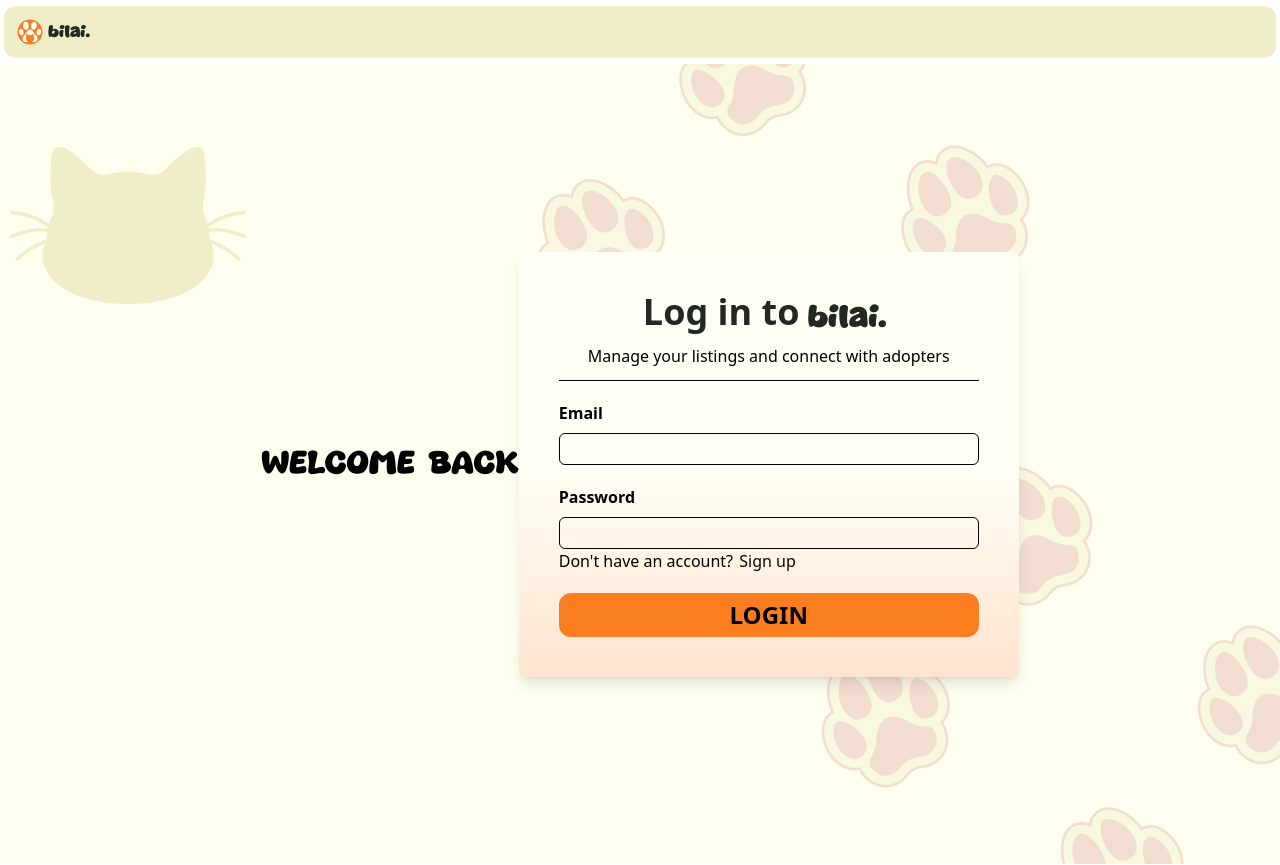
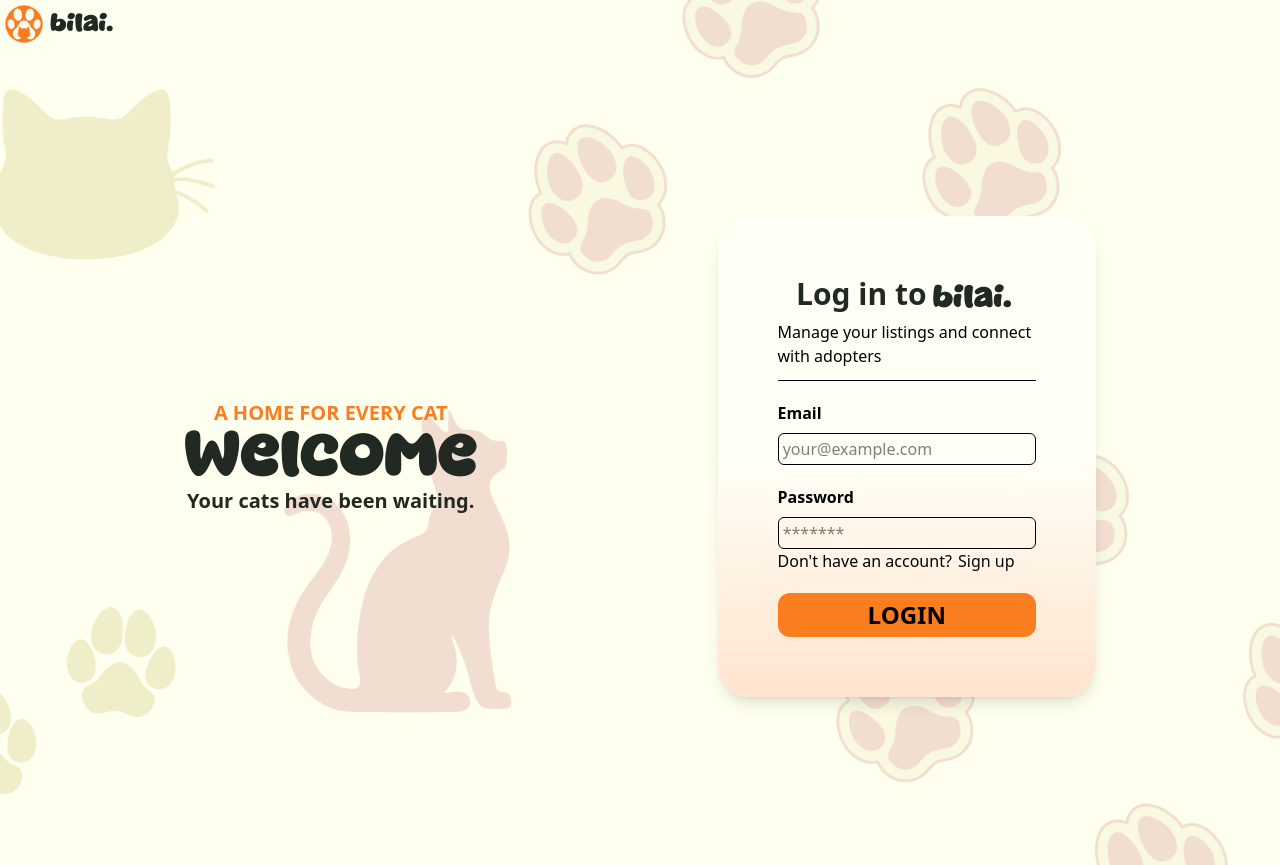
Before and after one commit to jahinhossain8573/bilai, a Next.js app: page /login_form in a window 1280 px wide. Built offline with nearby package versions, Linux system fonts and the light colour scheme.

Commit message:
Login Page

```diff
--- a/app/components/card.tsx
+++ b/app/components/card.tsx
@@ -9,7 +9,7 @@ export default function Card({ catInput }: { catInput: CreateCatInput }) {
     window.open(url, "_blank");
   }
   return (
-    <div className="w-fit rounded-2xl bg-[#f0eec9] shadow-md">
+    <div className="w-full rounded-2xl bg-[#f0eec9] shadow-md">
       <Image
         src={catInput.imageUrl}
         width={300}
--- a/app/login_form/page.tsx
+++ b/app/login_form/page.tsx
@@ -3,33 +3,40 @@ import Image from "next/image";
 
 export default function Page() {
   return (
-    <div>
-      <header className=" bg-[#f0eec9] p-1.5  flex gap-4 my-1.5 mx-1 items-center rounded-xl">
+    <div className="bg-[url('/Background.png')] bg-cover bg-no-repeat bg-center w-full h-full min-h-screen">
+      <header>
         {/* Navbar */}
-        <div className="bg-[#f0eec9] rounded-xl p-1 md:flex md:grid-cols-1 md:items-center">
-          <Image src="/Bilai.png" width={32} height={32} alt="" />
+        <div className="md:flex md:grid-cols-1 md:items-center">
+          <Image src="/Bilai.png" width={48} height={48} alt="" />
           {/* ADD IN LOGO AND THE "BILAI" TEXT HERE */}
-          <h1 className="text-1xl font-matcha-mint font-normal text-[#212922] mx-0.5">
+          <h1 className="text-2xl font-matcha-mint text-[#212922] mx-0.5">
             bilai.
           </h1>
         </div>
       </header>
 
-      <div className="flex justify-center items-center bg-[url('/Background.png')] bg-cover bg-no-repeat bg-center w-full h-full min-h-screen ">
-      <h1 className="font-matcha-mint font-medium lg:text-3xl ">
-        WELCOME BACK
-        <h2></h2>
-      </h1>
+      <div className=" flex flex-col md:flex-row items-center md:items-center justify-center md:justify-between px-6 md:px-16 py-12 overflow-hidden gap-8 md:gap-0">
+        <div className="sm:mx-5 md:mx-10 xl:mx-30">
+          <h1 className="font-poppins font-bold text-[#FA7D1F] text-xs xl:text-xl flex justify-center">
+            A HOME FOR EVERY CAT
+          </h1>
+          <h1 className=" text-4xl xl:text-6xl font-matcha-mint text-[#212922] flex justify-center">
+            Welcome
+         </h1>
+           <h2 className="text-xs md:text-xl font-poppins font-bold text-[#212922] flex justify-center">
+            Your cats have been waiting.
+          </h2>
+      </div>
 
-        <div className="w-125 p-10 shadow-lg bg-gradient-to-b from-[#fffff6] via-[#fffff6] to-[#ffe4cf] rounded-md">
-          <h1 className="font-poppins font-extrabold lg:text-4xl text-[#212922] flex justify-center">
+        <div className=" w-125 p-15 shadow-lg bg-gradient-to-b from-[#fffff6] via-[#fffff6] to-[#ffe4cf] rounded-4xl my-10 xl:my-30 mx-30">
+          <h1 className="font-poppins font-extrabold text-2xl xl:text-3xl text-[#212922] flex justify-center">
             Log in to
-            <span className="font-matcha-mint font-normal lg:text-3xl text-[#212922] mx-2 lg:my-2">
+            <h1 className="font-matcha-mint font-normal text-2xl xl:text-3xl text-[#212922] mx-1.5 md:my-1">
               bilai.
-            </span>
+            </h1>
           </h1>
           <div>
-            <h2 className="flex justify-center items-center font-sans font-normal">
+            <h2 className="flex justify-center items-center font-sans font-normal ">
               {" "}
               Manage your listings and connect with adopters{" "}
             </h2>
@@ -45,6 +52,7 @@ export default function Page() {
             <input
               type="text"
               id="username"
+              placeholder=" your@example.com"
               className=" bg-[#fffeee00] border border-black w-full h-8 rounded-md"
             />
             <label
@@ -56,6 +64,7 @@ export default function Page() {
             <input
               type="password"
               id="username"
+              placeholder=" *******"
               className=" bg-[#fffeee00] border border-black w-full rounded-md h-8"
             />
             <p className="">Don&apos;t have an account?{""}
```
Also changed, not shown: public/Background.png.
